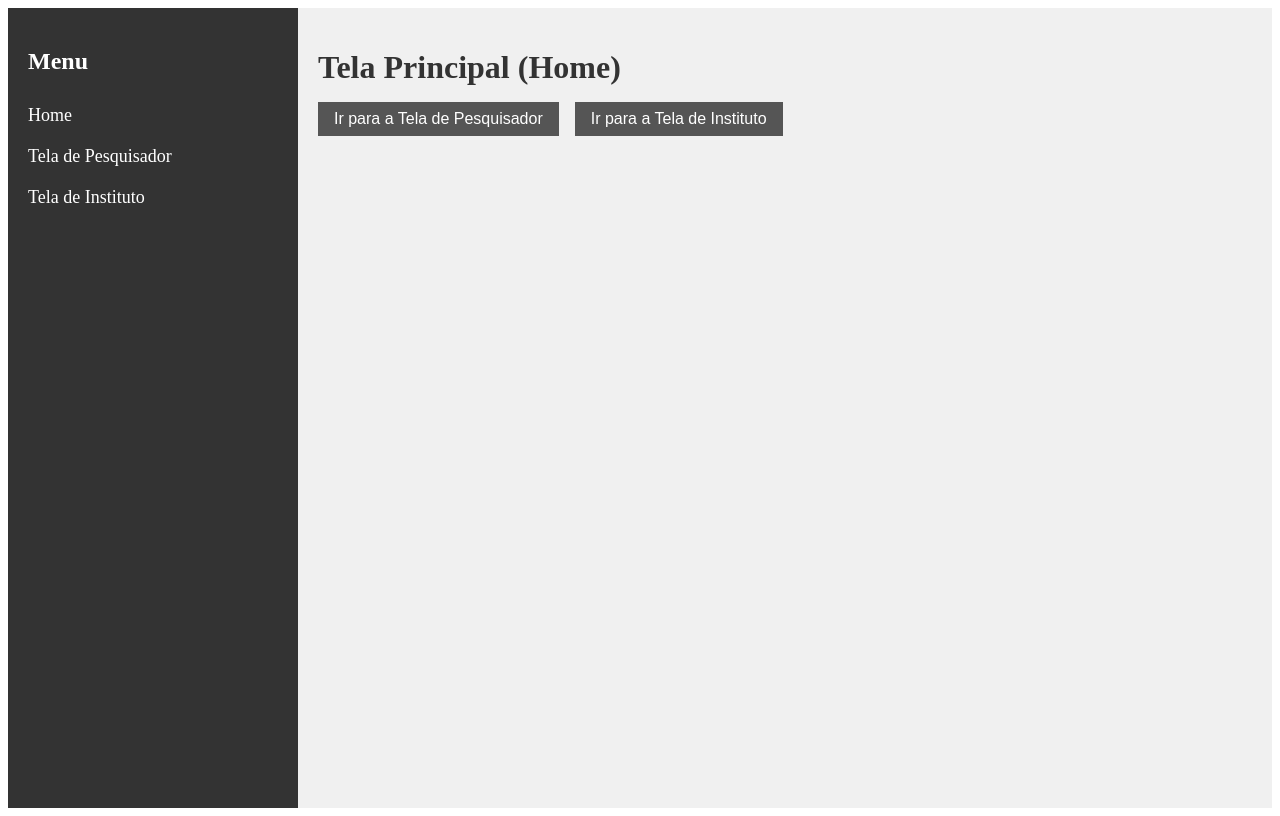
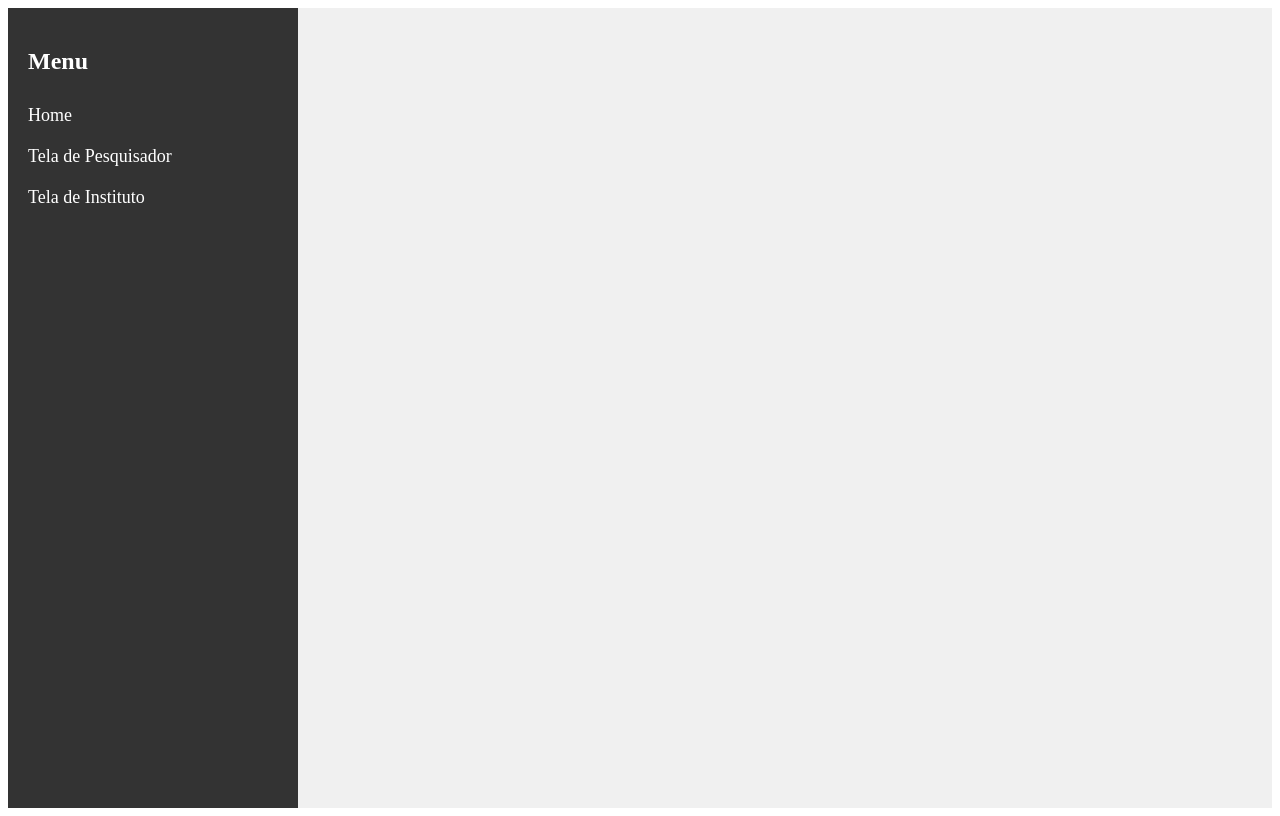
Before and after one commit to davi-tr/frontDS1, a React (Vite) app: page / in a window 1280 px wide. Built offline with nearby package versions, Linux system fonts and the light colour scheme.

Commit message:
remoçao de botões não usados

```diff
--- a/src/TelaHome.jsx
+++ b/src/TelaHome.jsx
@@ -23,19 +23,6 @@ function Home() {
         </ul>
       </div>
       <div className="content">
-        {currentScreen === 'home' && (
-          <div className="home-content">
-            <h1 className="home-title">Tela Principal (Home)</h1>
-            <div className="home-buttons">
-              <button className="home-button" onClick={() => handleNavigate('pesquisador')}>
-                Ir para a Tela de Pesquisador
-              </button>
-              <button className="home-button" onClick={() => handleNavigate('instituto')}>
-                Ir para a Tela de Instituto
-              </button>
-            </div>
-          </div>
-        )}
         {currentScreen === 'pesquisador' && <TelaPrincipal />}
         {currentScreen === 'instituto' && <DataTable />}
       </div>
--- a/src/TelaPrincipal.jsx
+++ b/src/TelaPrincipal.jsx
@@ -42,7 +42,6 @@ function TelaPrincipal() {
 
   return (
     <div>
-      <button onClick={handleVoltarParaTelaPrincipal}>Voltar para a Tela Principal</button>
 
       <AddResearcherForm onClose={() => setMostrarDataTable(false)} />
       <div className="container" style={{ width: '100%', height: '70vh', overflow: 'auto' }}>
--- a/src/components/Instituto/DataTable.jsx
+++ b/src/components/Instituto/DataTable.jsx
@@ -245,7 +245,6 @@ const handleDeleteClick = (id)=> {
   // Renderiza a interface de usuário
   return (
     <div className="container">
-     <button onClick={handleVoltarParaTelaPrincipal}>Voltar para a Tela Principal</button>
       <h2 className="titulo">Institutos Cadastrados</h2>
 
 
```
